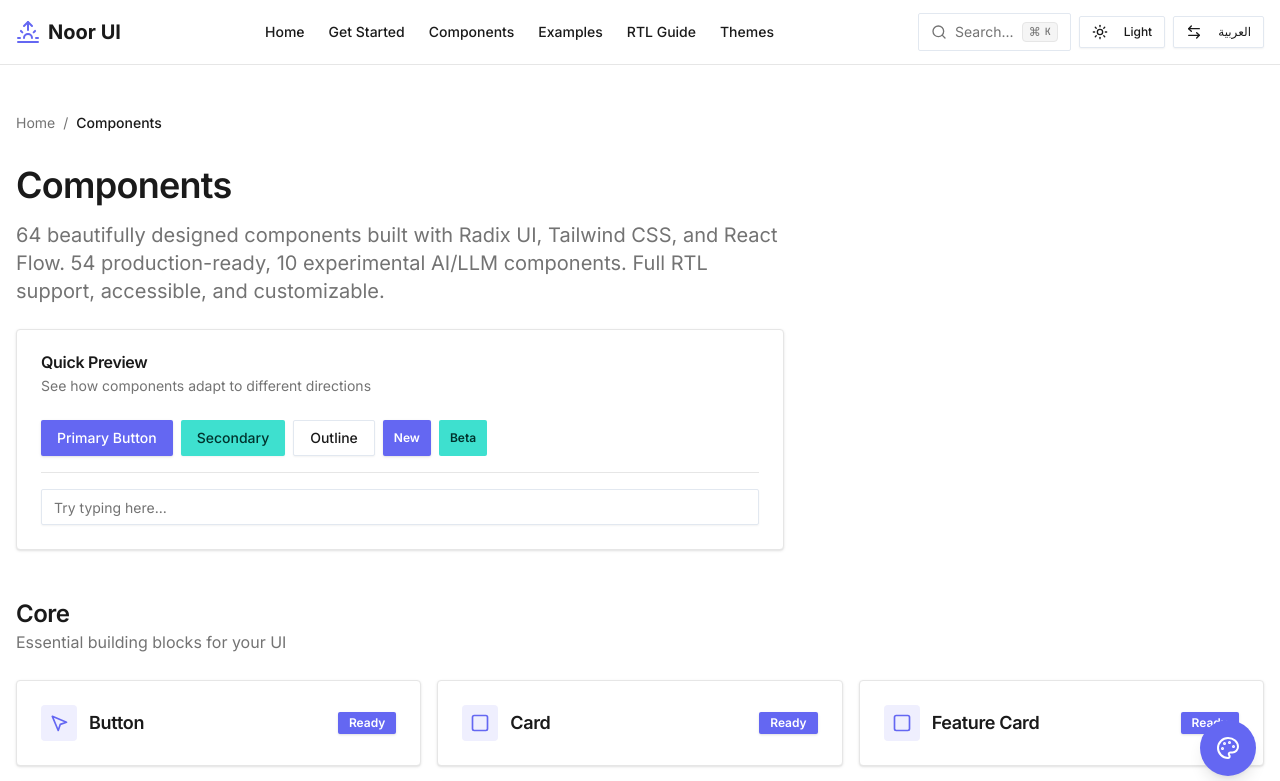
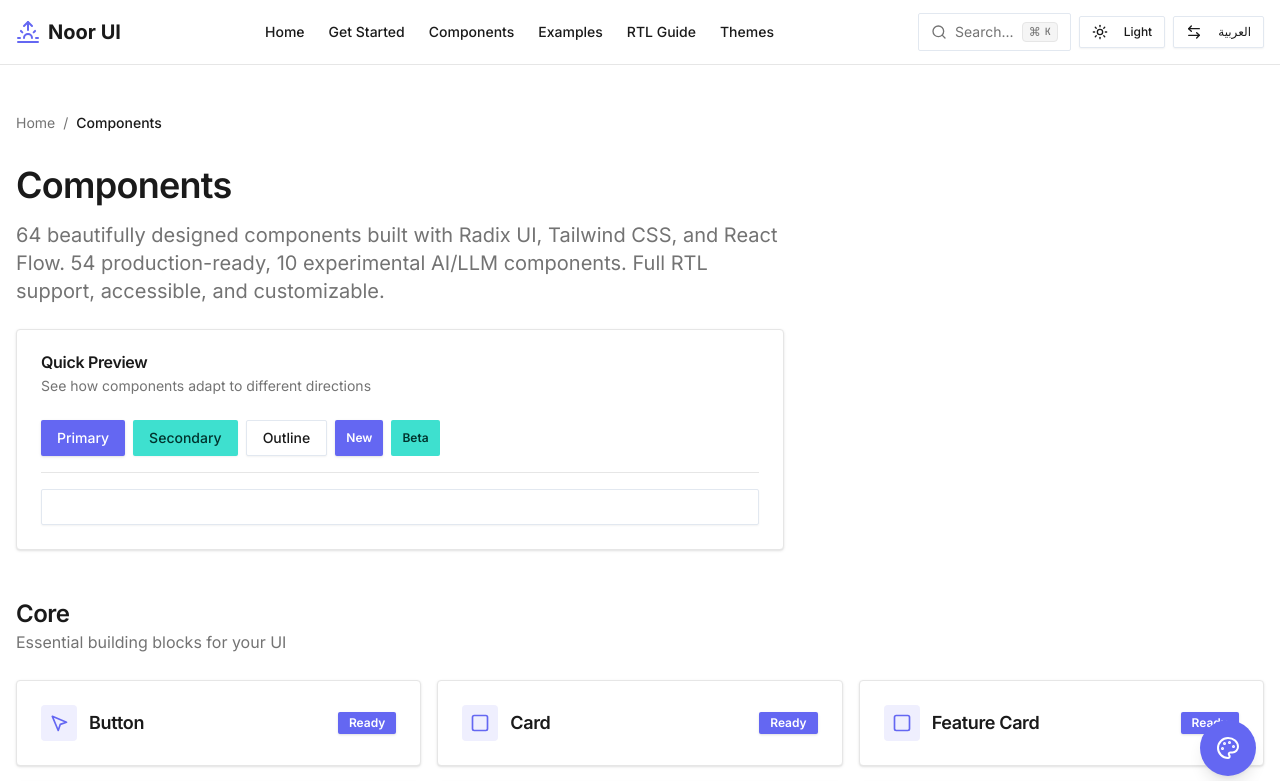
Before and after one commit to ositaka/noor-ui, a Next.js app: page /components in a window 1280 px wide. Shown: the top 781 px of the page. Built offline with nearby package versions, Linux system fonts and the light colour scheme; what tailwindcss-logical would draw is missing.

Commit message:
Update page.tsx

```diff
--- a/app/(docs)/components/page.tsx
+++ b/app/(docs)/components/page.tsx
@@ -235,15 +235,15 @@ export default function ComponentsPage() {
             </CardHeader>
             <CardContent className="space-y-4">
               <div className="flex flex-wrap gap-2">
-                <Button>Primary Button</Button>
-                <Button variant="secondary">Secondary</Button>
-                <Button variant="outline">Outline</Button>
-                <Badge>New</Badge>
-                <Badge variant="secondary">Beta</Badge>
+                <Button>{t.buttonComponent.primary}</Button>
+                <Button variant="secondary">{t.buttonComponent.secondary}</Button>
+                <Button variant="outline">{t.buttonComponent.outline}</Button>
+                <Badge>{t.badgeComponent.labels.new}</Badge>
+                <Badge variant="secondary">{t.badgeComponent.labels.beta}</Badge>
               </div>
               <Separator />
               <div className="space-y-2">
-                <Input placeholder="Try typing here..." />
+                <Input placeholder={t.inputComponent.placeholder} />
               </div>
             </CardContent>
           </Card>
```
